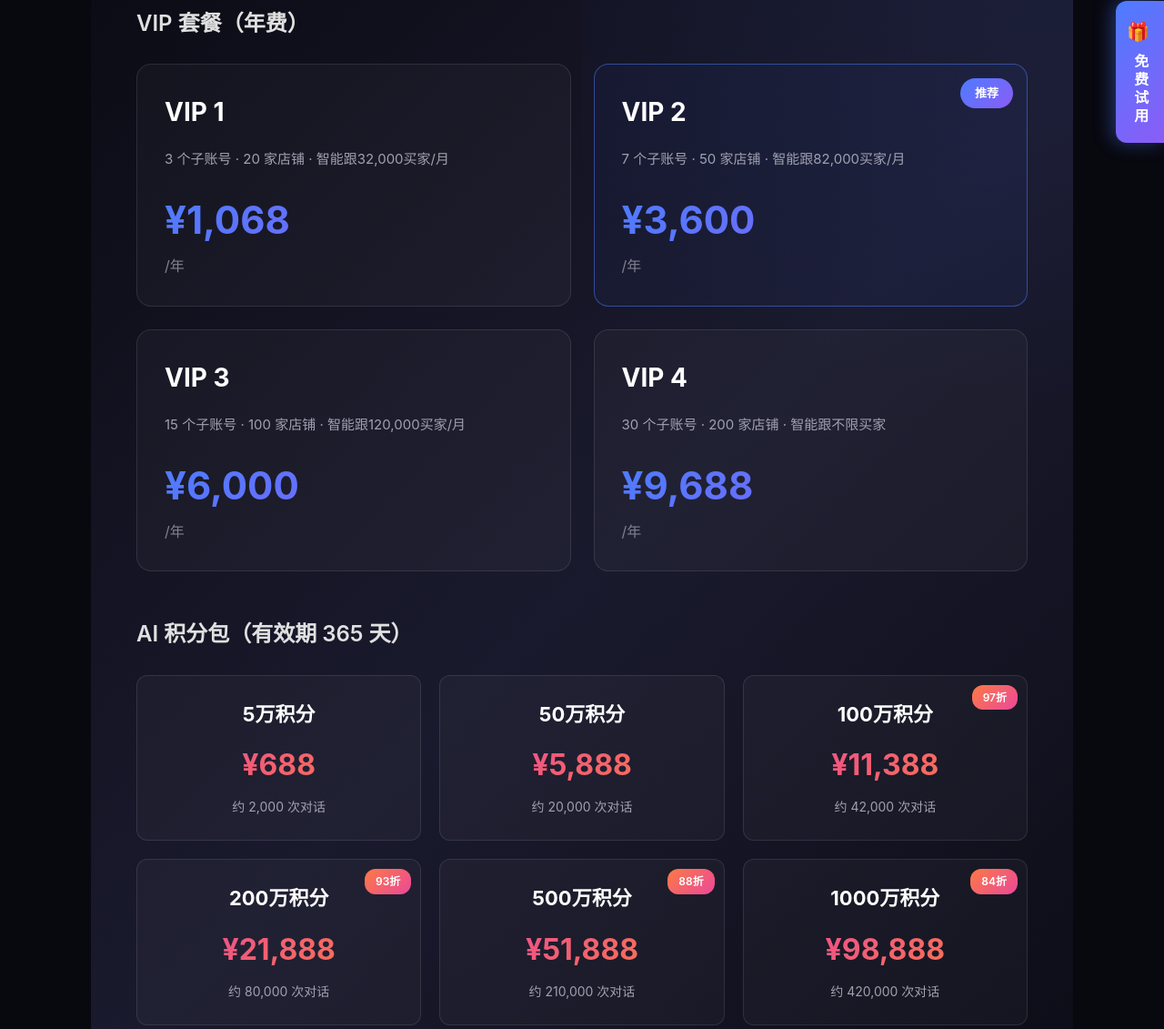
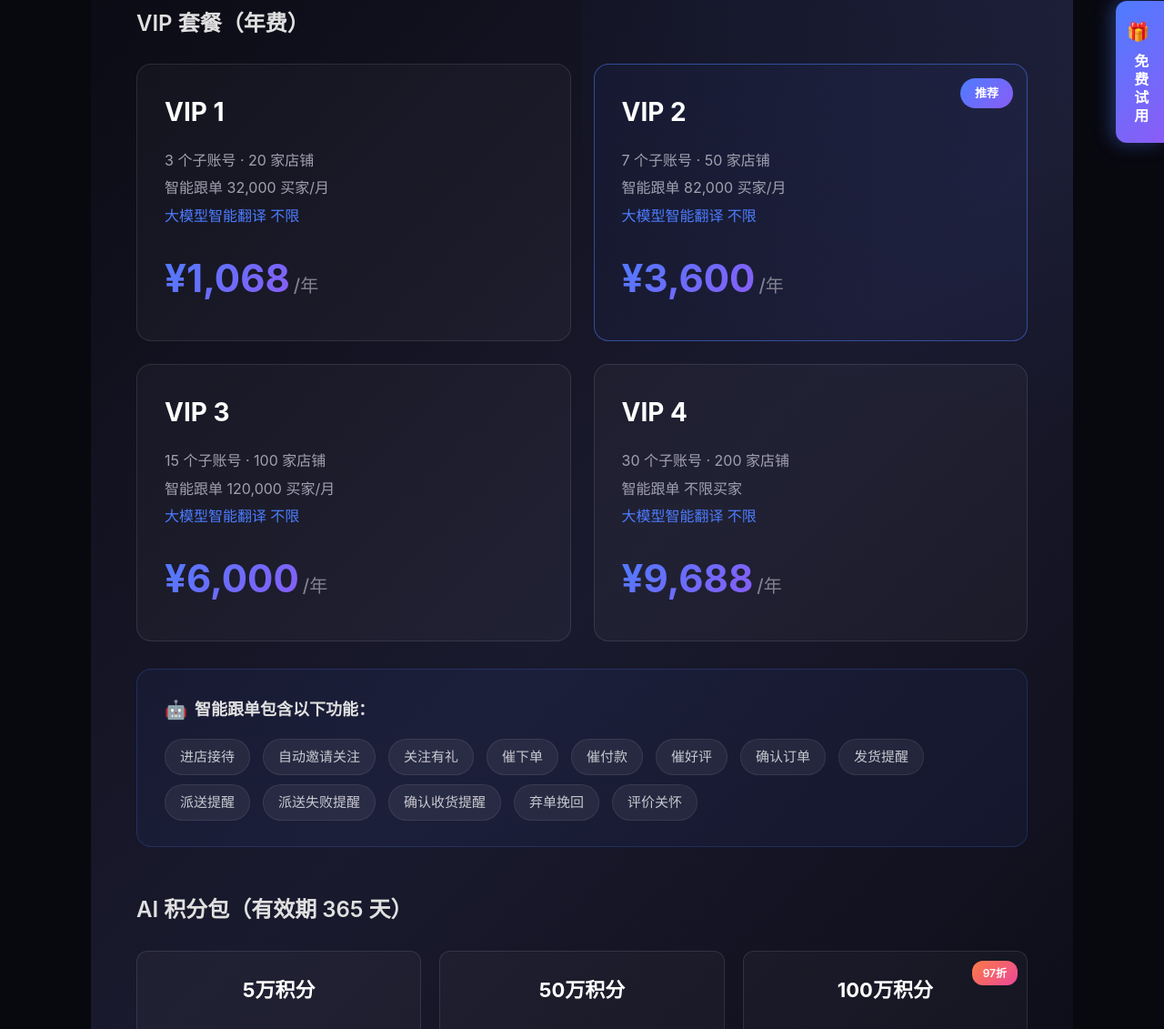
Before and after one commit to Wuyou0324/duoke, a plain HTML site: page price.html in a window 1280 px wide. Shown: the part 321-1452 px from the top of the page at 91% size. Drawn offline with Linux system fonts and the light colour scheme.

Commit message:
Update price.html: 智能跟单+功能列表+翻译不限+价格/年同行

```diff
--- a/price.html
+++ b/price.html
@@ -21,9 +21,16 @@
         .pricing-card.recommended { border-color: rgba(77, 124, 255, 0.5); background: rgba(77, 124, 255, 0.05); }
         .rec-badge { position: absolute; top: 15px; right: 15px; background: linear-gradient(135deg, #4d7cff, #8b5cf6); color: white; padding: 6px 16px; border-radius: 20px; font-size: 13px; font-weight: 600; }
         .plan-name { font-size: 28px; font-weight: 700; margin-bottom: 15px; }
-        .plan-features { font-size: 15px; color: #a0a0b0; margin-bottom: 20px; line-height: 1.8; }
-        .plan-price { font-size: 42px; font-weight: 700; background: linear-gradient(135deg, #4d7cff 0%, #8b5cf6 100%); -webkit-background-clip: text; -webkit-text-fill-color: transparent; background-clip: text; margin-bottom: 5px; }
-        .plan-period { font-size: 16px; color: #808090; }
+        .plan-features { font-size: 16px; color: #a0a0b0; margin-bottom: 20px; line-height: 1.9; }
+        .plan-features .feat-extra { color: #4d7cff; font-weight: 500; }
+        .plan-price-row { display: flex; align-items: baseline; gap: 4px; margin-bottom: 5px; }
+        .plan-price { font-size: 42px; font-weight: 700; background: linear-gradient(135deg, #4d7cff 0%, #8b5cf6 100%); -webkit-background-clip: text; -webkit-text-fill-color: transparent; background-clip: text; }
+        .plan-period { font-size: 20px; color: #808090; font-weight: 500; }
+        .followup-section { margin-top: 20px; margin-bottom: 30px; background: rgba(77, 124, 255, 0.06); border: 1px solid rgba(77, 124, 255, 0.2); border-radius: 16px; padding: 28px 30px; }
+        .followup-title { font-size: 18px; font-weight: 600; color: #e0e0e0; margin-bottom: 16px; display: flex; align-items: center; gap: 8px; }
+        .followup-title .icon { font-size: 20px; }
+        .followup-tags { display: flex; flex-wrap: wrap; gap: 10px 14px; }
+        .followup-tag { font-size: 15px; color: #c8c8d0; background: rgba(255, 255, 255, 0.06); border: 1px solid rgba(255, 255, 255, 0.08); padding: 7px 16px; border-radius: 20px; white-space: nowrap; }
         .ai-packages { display: grid; grid-template-columns: repeat(3, 1fr); gap: 20px; }
         .ai-package { background: rgba(255, 255, 255, 0.03); border: 1px solid rgba(255, 255, 255, 0.1); border-radius: 12px; padding: 25px; text-align: center; position: relative; }
         .discount-badge { position: absolute; top: 10px; right: 10px; background: linear-gradient(135deg, #fb7a45, #ec4899); color: white; padding: 4px 12px; border-radius: 12px; font-size: 12px; font-weight: 600; }
@@ -48,6 +55,10 @@
             .plan-name { font-size: 22px !important; }
             .plan-features { font-size: 14px !important; }
             .plan-price { font-size: 32px !important; }
+            .plan-period { font-size: 16px !important; }
+            .followup-section { padding: 20px 18px !important; margin-top: 15px !important; margin-bottom: 25px !important; }
+            .followup-title { font-size: 15px !important; margin-bottom: 12px !important; }
+            .followup-tag { font-size: 13px !important; padding: 5px 12px !important; }
             .ai-credits { font-size: 18px !important; }
             .ai-price { font-size: 26px !important; }
             .contact-info { font-size: 15px !important; }
@@ -114,27 +125,41 @@
                 <div class="pricing-grid">
                     <div class="pricing-card">
                         <div class="plan-name">VIP 1</div>
-                        <div class="plan-features">3 个子账号 · 20 家店铺 · 智能跟32,000买家/月</div>
-                        <div class="plan-price">¥1,068</div>
-                        <div class="plan-period">/年</div>
+                        <div class="plan-features">3 个子账号 · 20 家店铺<br>智能跟单 32,000 买家/月<br><span class="feat-extra">大模型智能翻译 不限</span></div>
+                        <div class="plan-price-row"><span class="plan-price">¥1,068</span><span class="plan-period">/年</span></div>
                     </div>
                     <div class="pricing-card recommended"><span class="rec-badge">推荐</span>
                         <div class="plan-name">VIP 2</div>
-                        <div class="plan-features">7 个子账号 · 50 家店铺 · 智能跟82,000买家/月</div>
-                        <div class="plan-price">¥3,600</div>
-                        <div class="plan-period">/年</div>
+                        <div class="plan-features">7 个子账号 · 50 家店铺<br>智能跟单 82,000 买家/月<br><span class="feat-extra">大模型智能翻译 不限</span></div>
+                        <div class="plan-price-row"><span class="plan-price">¥3,600</span><span class="plan-period">/年</span></div>
                     </div>
                     <div class="pricing-card">
                         <div class="plan-name">VIP 3</div>
-                        <div class="plan-features">15 个子账号 · 100 家店铺 · 智能跟120,000买家/月</div>
-                        <div class="plan-price">¥6,000</div>
-                        <div class="plan-period">/年</div>
+                        <div class="plan-features">15 个子账号 · 100 家店铺<br>智能跟单 120,000 买家/月<br><span class="feat-extra">大模型智能翻译 不限</span></div>
+                        <div class="plan-price-row"><span class="plan-price">¥6,000</span><span class="plan-period">/年</span></div>
                     </div>
                     <div class="pricing-card">
                         <div class="plan-name">VIP 4</div>
-                        <div class="plan-features">30 个子账号 · 200 家店铺 · 智能跟不限买家</div>
-                        <div class="plan-price">¥9,688</div>
-                        <div class="plan-period">/年</div>
+                        <div class="plan-features">30 个子账号 · 200 家店铺<br>智能跟单 不限买家<br><span class="feat-extra">大模型智能翻译 不限</span></div>
+                        <div class="plan-price-row"><span class="plan-price">¥9,688</span><span class="plan-period">/年</span></div>
+                    </div>
+                </div>
+                <div class="followup-section">
+                    <div class="followup-title"><span class="icon">🤖</span>智能跟单包含以下功能：</div>
+                    <div class="followup-tags">
+                        <span class="followup-tag">进店接待</span>
+                        <span class="followup-tag">自动邀请关注</span>
+                        <span class="followup-tag">关注有礼</span>
+                        <span class="followup-tag">催下单</span>
+                        <span class="followup-tag">催付款</span>
+                        <span class="followup-tag">催好评</span>
+                        <span class="followup-tag">确认订单</span>
+                        <span class="followup-tag">发货提醒</span>
+                        <span class="followup-tag">派送提醒</span>
+                        <span class="followup-tag">派送失败提醒</span>
+                        <span class="followup-tag">确认收货提醒</span>
+                        <span class="followup-tag">弃单挽回</span>
+                        <span class="followup-tag">评价关怀</span>
                     </div>
                 </div>
             </div>
```
